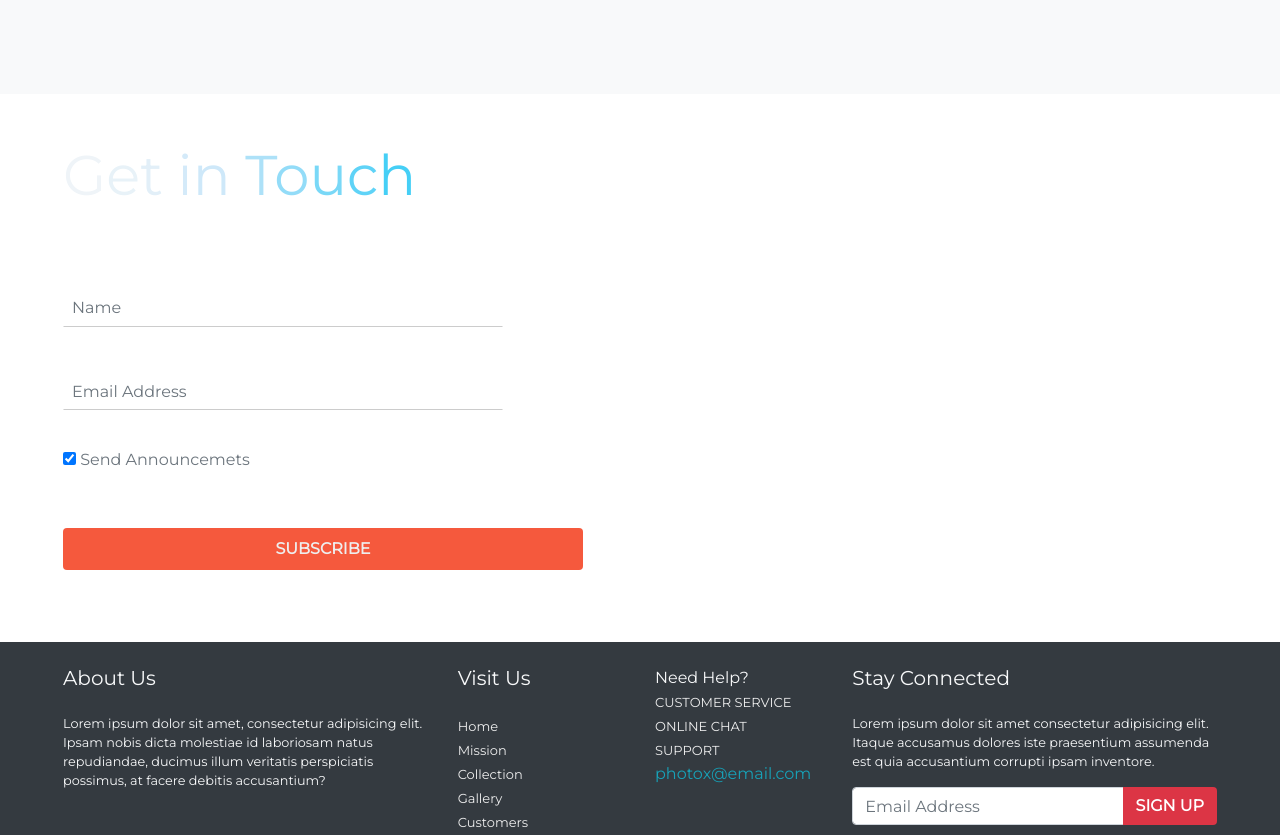
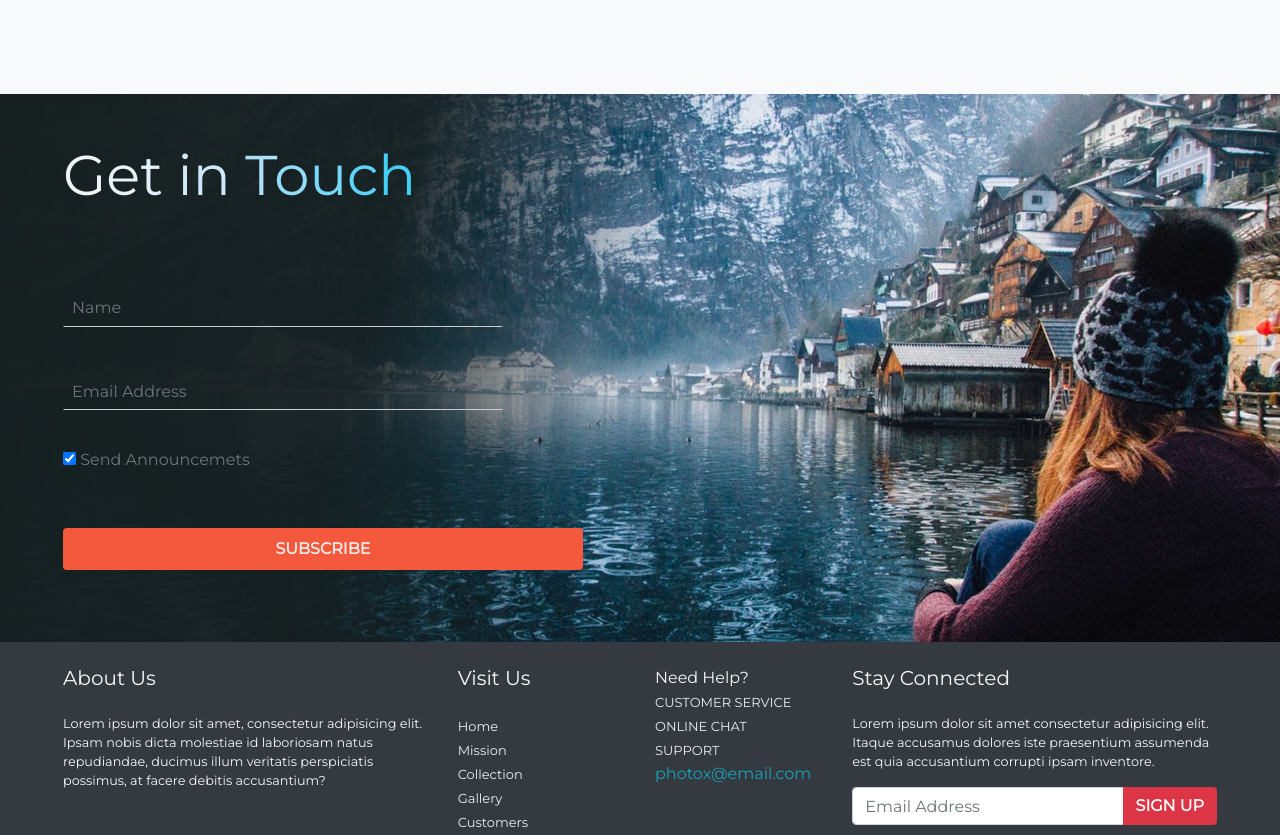
Before and after one commit to ALBPROG/PhotoX, a plain HTML site: page index.html in a window 1280 px wide. Shown: the part 6001-6836 px from the top of the page. Drawn offline with nearby package versions, Linux system fonts and the light colour scheme.

Commit message:
Update style.css

```diff
--- a/style.css
+++ b/style.css
@@ -443,7 +443,8 @@ blockquote {
       rgba(21, 31, 32, 1) 0%,
       rgba(21, 31, 32, .95) 30%,
       transparent 50%),
-    url(images/form-img.jpeg) center center no-repeat /cover;
+    url(images/form-img.jpeg) center center no-repeat;
+   display-size: cover;
 }
 
 .input-form {
```
